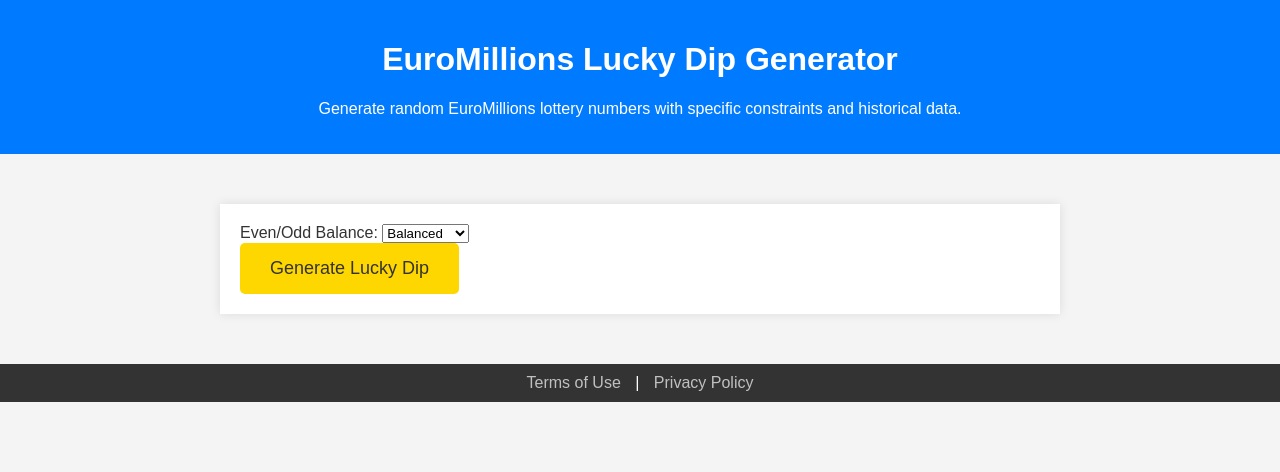
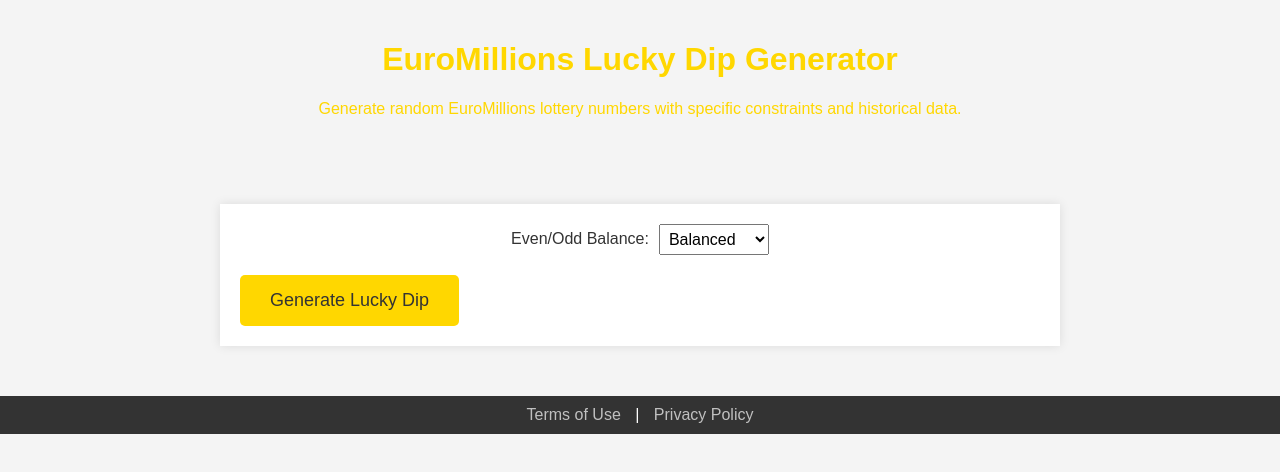
Before and after one commit to userVatsal/euromillions-lucky-dip-generator, a plain HTML site: page index.html in a window 1280 px wide. Drawn offline with Linux system fonts and the light colour scheme.

Commit message:
Update styles.css

```diff
--- a/styles.css
+++ b/styles.css
@@ -1,5 +1,5 @@
 body {
-    font-family: Arial, sans-serif;
+    font-family: 'Arial', sans-serif;
     background-color: #f4f4f4;
     margin: 0;
     padding: 0;
@@ -7,8 +7,8 @@ body {
 }
 
 header {
-    background-color: #007bff;
-    color: #fff;
+    background-color: deepblue;
+    color: gold;
     padding: 20px;
     text-align: center;
 }
@@ -19,6 +19,22 @@ main {
     padding: 20px;
     background-color: #fff;
     box-shadow: 0 0 10px rgba(0, 0, 0, 0.1);
+}
+
+#input-options {
+    display: flex;
+    justify-content: center;
+    margin-bottom: 20px;
+}
+
+label {
+    margin-right: 10px;
+    align-self: center;
+}
+
+select {
+    padding: 5px;
+    font-size: 16px;
 }
 
 button {
@@ -40,6 +56,10 @@ button:hover {
     color: deepblue;
 }
 
+.numbers {
+    color: green;
+}
+
 footer {
     text-align: center;
     padding: 10px;
@@ -56,3 +76,13 @@ footer a {
 footer a:hover {
     text-decoration: underline;
 }
+
+@media screen and (max-width: 600px) {
+    main {
+        margin: 20px;
+    }
+
+    button {
+        width: 100%;
+    }
+}
```
